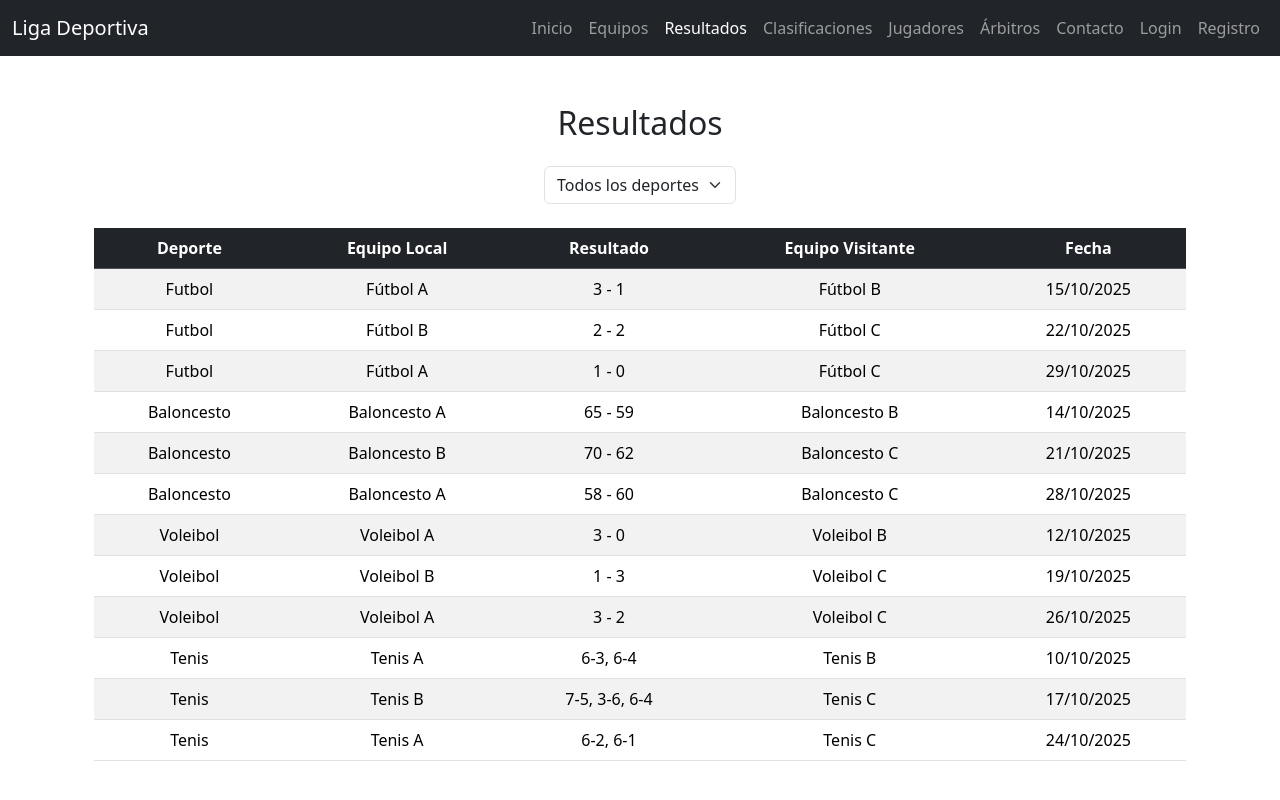
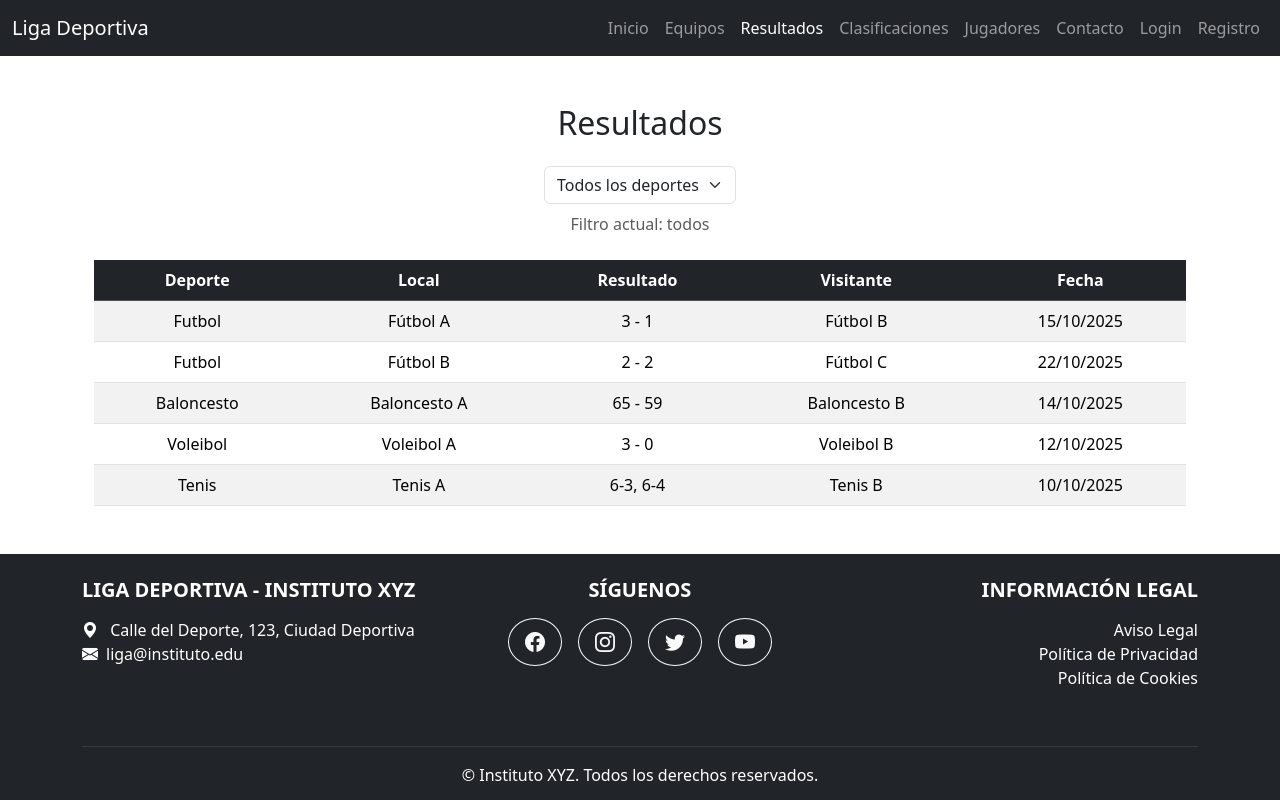
Before and after one commit to joaqls/liga-deportiva-angular, an Angular app in the folder liga-deportiva-angular/: page /resultados in a window 1280 px wide. Shown: the top 800 px of the page. Built offline with nearby package versions, Linux system fonts and the light colour scheme.

Commit message:
Fix Angular service API endpoint to load matches correctly

```diff
--- a/liga-deportiva-angular/src/app/core/header/header.component.html
+++ b/liga-deportiva-angular/src/app/core/header/header.component.html
@@ -12,7 +12,6 @@
             <li class="nav-item"><a class="nav-link" routerLink="/resultados" routerLinkActive="active">Resultados</a></li>
             <li class="nav-item"><a class="nav-link" routerLink="/clasificaciones" routerLinkActive="active">Clasificaciones</a></li>
             <li class="nav-item"><a class="nav-link" routerLink="/jugadores" routerLinkActive="active">Jugadores</a></li>
-            <li class="nav-item"><a class="nav-link" routerLink="/arbitros" routerLinkActive="active">Árbitros</a></li>
             <li class="nav-item"><a class="nav-link" routerLink="/contacto" routerLinkActive="active">Contacto</a></li>
             <li class="nav-item"><a class="nav-link" routerLink="/login" routerLinkActive="active">Login</a></li>
             <li class="nav-item"><a class="nav-link" routerLink="/register" routerLinkActive="active">Registro</a></li>
--- a/liga-deportiva-angular/src/app/pages/resultados/resultados.component.html
+++ b/liga-deportiva-angular/src/app/pages/resultados/resultados.component.html
@@ -1,7 +1,6 @@
 <section class="container my-5">
   <h2 class="text-center mb-4">Resultados</h2>
 
-  <!-- Filtro -->
   <div class="mb-4 text-center">
     <select
       class="form-select w-auto d-inline-block"
@@ -14,21 +13,21 @@
       <option value="voleibol">Voleibol</option>
       <option value="tenis">Tenis</option>
     </select>
+
+    <!-- DEBUG (puedes borrarlo luego) -->
+    <p class="mt-2 text-muted">Filtro actual: {{ filtroDeporte }}</p>
   </div>
 
-  <!-- Tabla -->
-  <div class="table-responsive">
-    <table class="table table-striped table-hover text-center align-middle">
+  <table class="table table-striped text-center">
     <thead class="table-dark">
       <tr>
         <th>Deporte</th>
-          <th>Equipo Local</th>
+        <th>Local</th>
         <th>Resultado</th>
-          <th>Equipo Visitante</th>
+        <th>Visitante</th>
         <th>Fecha</th>
       </tr>
     </thead>
-
     <tbody>
       <tr *ngFor="let r of resultadosFiltrados">
         <td>{{ r.deporte | titlecase }}</td>
@@ -37,13 +36,6 @@
         <td>{{ r.visitante }}</td>
         <td>{{ r.fecha }}</td>
       </tr>
-
-        <tr *ngIf="resultadosFiltrados.length === 0">
-          <td colspan="5">
-            <em>No hay resultados para este deporte</em>
-          </td>
-        </tr>
     </tbody>
   </table>
-  </div>
 </section>
--- a/liga-deportiva-angular/src/app/pages/resultados/resultados.component.ts
+++ b/liga-deportiva-angular/src/app/pages/resultados/resultados.component.ts
@@ -12,19 +12,9 @@ export class ResultadosComponent {
   resultados = [
     { deporte: 'futbol', local: 'Fútbol A', resultado: '3 - 1', visitante: 'Fútbol B', fecha: '15/10/2025' },
     { deporte: 'futbol', local: 'Fútbol B', resultado: '2 - 2', visitante: 'Fútbol C', fecha: '22/10/2025' },
-    { deporte: 'futbol', local: 'Fútbol A', resultado: '1 - 0', visitante: 'Fútbol C', fecha: '29/10/2025' },
-
     { deporte: 'baloncesto', local: 'Baloncesto A', resultado: '65 - 59', visitante: 'Baloncesto B', fecha: '14/10/2025' },
-    { deporte: 'baloncesto', local: 'Baloncesto B', resultado: '70 - 62', visitante: 'Baloncesto C', fecha: '21/10/2025' },
-    { deporte: 'baloncesto', local: 'Baloncesto A', resultado: '58 - 60', visitante: 'Baloncesto C', fecha: '28/10/2025' },
-
     { deporte: 'voleibol', local: 'Voleibol A', resultado: '3 - 0', visitante: 'Voleibol B', fecha: '12/10/2025' },
-    { deporte: 'voleibol', local: 'Voleibol B', resultado: '1 - 3', visitante: 'Voleibol C', fecha: '19/10/2025' },
-    { deporte: 'voleibol', local: 'Voleibol A', resultado: '3 - 2', visitante: 'Voleibol C', fecha: '26/10/2025' },
-
-    { deporte: 'tenis', local: 'Tenis A', resultado: '6-3, 6-4', visitante: 'Tenis B', fecha: '10/10/2025' },
-    { deporte: 'tenis', local: 'Tenis B', resultado: '7-5, 3-6, 6-4', visitante: 'Tenis C', fecha: '17/10/2025' },
-    { deporte: 'tenis', local: 'Tenis A', resultado: '6-2, 6-1', visitante: 'Tenis C', fecha: '24/10/2025' }
+    { deporte: 'tenis', local: 'Tenis A', resultado: '6-3, 6-4', visitante: 'Tenis B', fecha: '10/10/2025' }
   ];
 
   get resultadosFiltrados() {
@@ -32,6 +22,8 @@ export class ResultadosComponent {
       return this.resultados;
     }
 
-    return this.resultados.filter(r => r.deporte === this.filtroDeporte);
+    return this.resultados.filter(r =>
+      r.deporte === this.filtroDeporte
+    );
   }
 }
--- a/liga-deportiva-angular/src/app/services/partidos.service.ts
+++ b/liga-deportiva-angular/src/app/services/partidos.service.ts
@@ -7,7 +7,7 @@ import { Observable } from 'rxjs';
 })
 export class PartidosService {
 
-  private apiUrl = 'https://liga-deportiva-angular.onrender.com/api';
+  private apiUrl = 'https://liga-deportiva-angular.onrender.com/api/partidos';
 
   constructor(private http: HttpClient) {}
 
```
Lines whose indentation alone changed are shown as unchanged.
